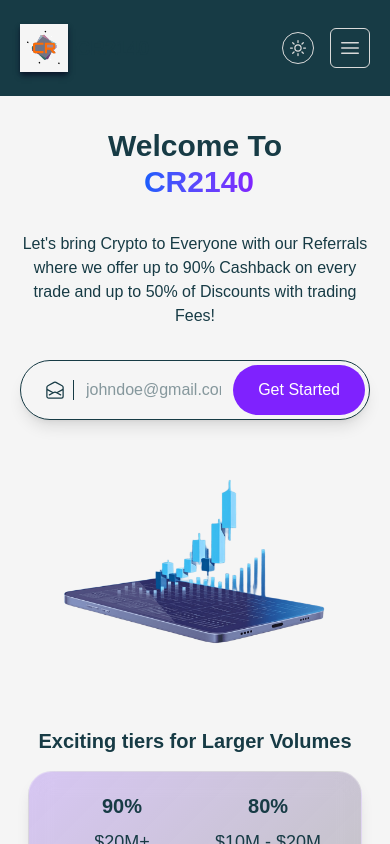
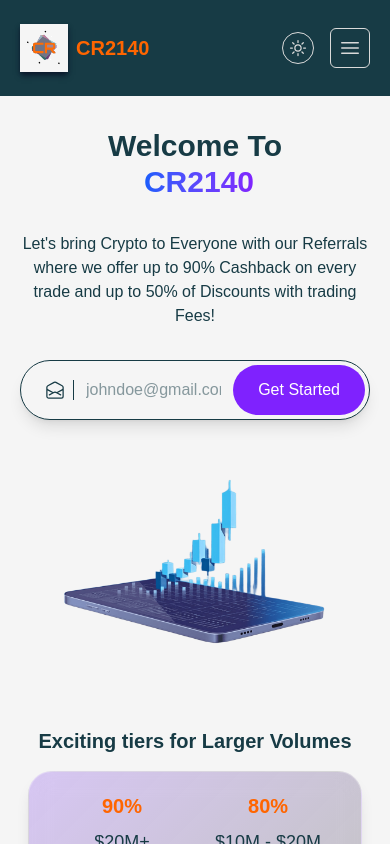
Before and after one commit to olurocks/cr24, a React (Vite) app: page / in a window 390 px wide. Shown: the top 844 px of the page. Built offline with nearby package versions, Linux system fonts and the light colour scheme.

Commit message:
mobile navbar

```diff
--- a/src/components/elements/Navbar.tsx
+++ b/src/components/elements/Navbar.tsx
@@ -32,7 +32,7 @@
               <div className="bg-body  box-sd flex items-center justify-center">
                 <img src={logo} alt="CR2140 Logo" className="w-12 h-12" />
               </div>
-              <div className="text-xl font-semibold text-heading-1">CR2140</div>
+              <div className="text-xl font-semibold footer-header">CR2140</div>
             </a>
           </div>
 
--- a/src/index.css
+++ b/src/index.css
@@ -6,7 +6,7 @@
   --color-box: #ff6500;
   --box-border: #1e3e62;
   --box-sd: #0b192c;
-  --heading-1: #173b45;
+  --heading-1: #ff6500;
   --heading-2: #dadada;
   --heading-3: #173b45;
   --subheading: #173b45;
```
